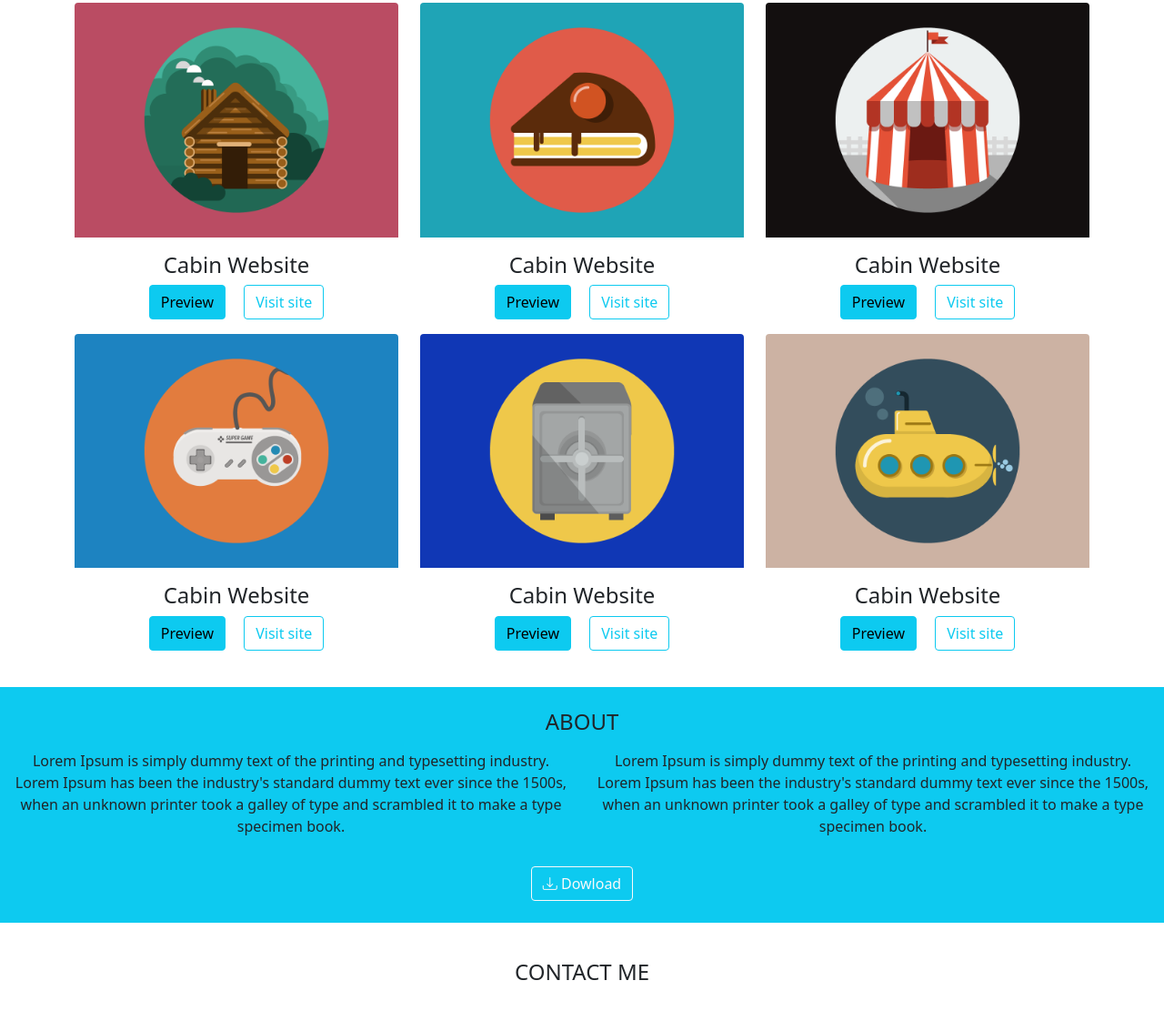
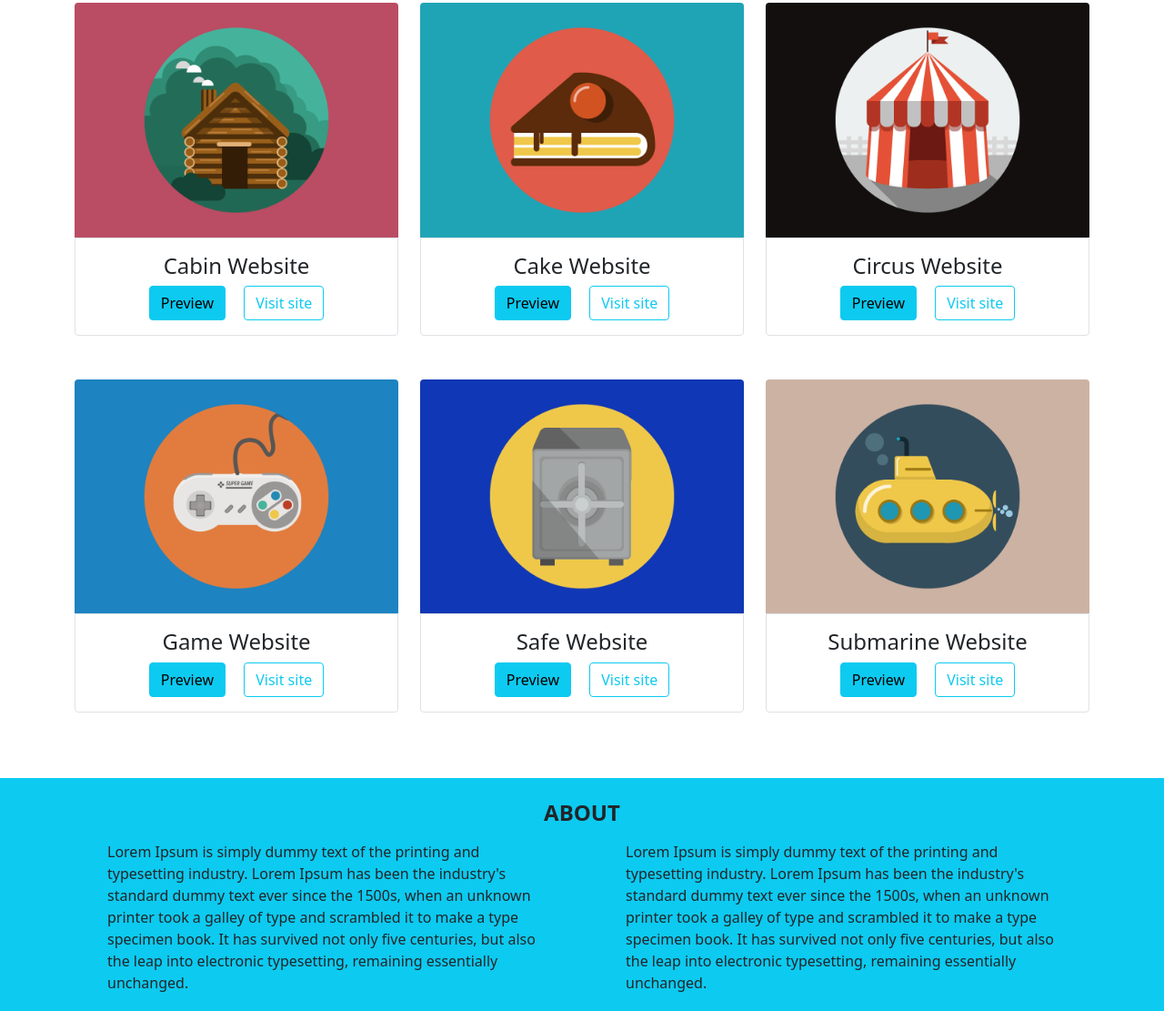
Before and after one commit to Brun096/bootstrap-freelancer, a plain HTML site: page index.html in a window 1280 px wide. Shown: the part 645-1756 px from the top of the page at 91% size. Drawn offline with nearby package versions, Linux system fonts and the light colour scheme.

Commit message:
Infine ho sistemato le misure suelle sezioni

```diff
--- a/index.html
+++ b/index.html
@@ -24,76 +24,100 @@
     <!--INTESTAZIONE-->
     <header>
         <div class="container-fluid bg-info text-center my-0 py-5">
-            <img src="img/undraw_profile_pic_ic5t.svg" alt="" class="w-25">
-            <h1>Bruno Huerta</h1>
+            <img src="img/undraw_profile_pic_ic5t.svg" alt="Profile of Bruno Huerta" class="w-25">
+            <h1 class="fw-bold">Bruno Huerta</h1>
             <p>WEB DESIGNER</p>
         </div>
     </header>
     <!--CONTENUTO-->
-    <main class="text-center">
-        <div class="my-4">
-            <h2 class="text-uppercase">Portfolio</h2>
+    <main>
+        <div class="my-4 text-center">
+            <h2 class="text-uppercase fw-bold">Portfolio</h2>
         </div>
         <!--GALLERIA-->
         <section class="container">
             <div class="row">
-                <div class="col-4">
-                    <img src="img/portfolio/cabin.png" alt="" class="w-100 rounded-top">
-                    <div class="my-3">
-                        <h4>Cabin Website</h4>
-                        <div class="col-12">
-                            <button type="button" class="btn btn-info mx-2">Preview</button>
-                            <button type="button" class="btn btn-outline-info mx-2">Visit site</button>
+                <div class="col-4 mb-5">
+                    <div class="text-center">
+                        <img src="img/portfolio/cabin.png" alt="Cabin Photo" class="w-100 rounded-top">
+                        <div class="border rounded-bottom">
+                            <div class="my-3">
+                                <h4>Cabin Website</h4>
+                                <div class="col-12">
+                                    <button type="button" class="btn btn-info mx-2">Preview</button>
+                                    <button type="button" class="btn btn-outline-info mx-2">Visit site</button>
+                                </div>
+                            </div>
                         </div>
                     </div>
                 </div>
-                <div class="col-4">
-                    <img src="img/portfolio/cake.png" alt="" class="w-100 rounded-top">
-                    <div class="my-3">
-                        <h4>Cabin Website</h4>
-                        <div class="col-12">
-                            <button type="button" class="btn btn-info mx-2">Preview</button>
-                            <button type="button" class="btn btn-outline-info mx-2">Visit site</button>
+                <div class="col-4 mb-5">
+                    <div class="text-center">
+                        <img src="img/portfolio/cake.png" alt="Cake Photo" class="w-100 rounded-top">
+                        <div class="border rounded-bottom">
+                            <div class="my-3">
+                                <h4>Cake Website</h4>
+                                <div class="col-12">
+                                    <button type="button" class="btn btn-info mx-2">Preview</button>
+                                    <button type="button" class="btn btn-outline-info mx-2">Visit site</button>
+                                </div>
+                            </div>
                         </div>
                     </div>
                 </div>
-                <div class="col-4">
-                    <img src="img/portfolio/circus.png" alt="" class="w-100 rounded-top">
-                    <div class="my-3">
-                        <h4>Cabin Website</h4>
-                        <div class="col-12">
-                            <button type="button" class="btn btn-info mx-2">Preview</button>
-                            <button type="button" class="btn btn-outline-info mx-2">Visit site</button>
+                <div class="col-4 mb-5">
+                    <div class="text-center">
+                        <img src="img/portfolio/circus.png" alt="Circus Photo" class="w-100 rounded-top">
+                        <div class="border rounded-bottom">
+                            <div class="my-3">
+                                <h4>Circus Website</h4>
+                                <div class="col-12">
+                                    <button type="button" class="btn btn-info mx-2">Preview</button>
+                                    <button type="button" class="btn btn-outline-info mx-2">Visit site</button>
+                                </div>
+                            </div>
                         </div>
                     </div>
                 </div>
-                <div class="col-4">
-                    <img src="img/portfolio/game.png" alt="" class="w-100 rounded-top">
-                    <div class="my-3">
-                        <h4>Cabin Website</h4>
-                        <div class="col-12">
-                            <button type="button" class="btn btn-info mx-2">Preview</button>
-                            <button type="button" class="btn btn-outline-info mx-2">Visit site</button>
+                <div class="col-4 mb-5">
+                    <div class="text-center">
+                        <img src="img/portfolio/game.png" alt="Game Photo" class="w-100 rounded-top">
+                        <div class="border rounded-bottom">
+                            <div class="my-3">
+                                <h4>Game Website</h4>
+                                <div class="col-12">
+                                    <button type="button" class="btn btn-info mx-2">Preview</button>
+                                    <button type="button" class="btn btn-outline-info mx-2">Visit site</button>
+                                </div>
+                            </div>
                         </div>
                     </div>
                 </div>
-                <div class="col-4">
-                    <img src="img/portfolio/safe.png" alt="" class="w-100 rounded-top">
-                    <div class="my-3">
-                        <h4>Cabin Website</h4>
-                        <div class="col-12">
-                            <button type="button" class="btn btn-info mx-2">Preview</button>
-                            <button type="button" class="btn btn-outline-info mx-2">Visit site</button>
+                <div class="col-4 mb-5">
+                    <div class="text-center">
+                        <img src="img/portfolio/safe.png" alt="Safe Photo" class="w-100 rounded-top">
+                        <div class="border rounded-bottom">
+                            <div class="my-3">
+                                <h4>Safe Website</h4>
+                                <div class="col-12">
+                                    <button type="button" class="btn btn-info mx-2">Preview</button>
+                                    <button type="button" class="btn btn-outline-info mx-2">Visit site</button>
+                                </div>
+                            </div>
                         </div>
                     </div>
                 </div>
-                <div class="col-4">
-                    <img src="img/portfolio/submarine.png" alt="" class="w-100 rounded-top">
-                    <div class="my-3">
-                        <h4>Cabin Website</h4>
-                        <div class="col-12">
-                            <button type="button" class="btn btn-info mx-2">Preview</button>
-                            <button type="button" class="btn btn-outline-info mx-2">Visit site</button>
+                <div class="col-4 mb-5">
+                    <div class="text-center">
+                        <img src="img/portfolio/submarine.png" alt="Submarine Photo" class="w-100 rounded-top">
+                        <div class="border rounded-bottom">
+                            <div class="my-3">
+                                <h4>Submarine Website</h4>
+                                <div class="col-12">
+                                    <button type="button" class="btn btn-info mx-2">Preview</button>
+                                    <button type="button" class="btn btn-outline-info mx-2">Visit site</button>
+                                </div>
+                            </div>
                         </div>
                     </div>
                 </div>
@@ -102,33 +126,33 @@
 
         </section>
         <!--SU_DI_NOI-->
-        <section class="container-fluid bg-info  py-4 my-4">
-            <div>
-                <h4 class="text-uppercase">About</h4>
-                <div class="row my-3">
-                    <div class="col-6">
+        <section class="container-fluid bg-info  py-4 my-4 text-center">
+            <div class="container">
+                <h4 class="text-uppercase fw-bold">About</h4>
+                <div class="row my-3  text-start">
+                    <div class="col-6 px-5">
                         <p>Lorem Ipsum is simply dummy text of the printing and typesetting industry. Lorem Ipsum has
-                            been
-                            the industry's standard dummy text ever since the 1500s, when an unknown printer took a
-                            galley
-                            of type and scrambled it to make a type specimen book.</p>
+                            been the industry's standard dummy text ever since the 1500s, when an unknown printer took a
+                            galley of type and scrambled it to make a type specimen book. It has survived not only five
+                            centuries, but also the leap into electronic typesetting, remaining essentially unchanged.
+                        </p>
                     </div>
-                    <div class="col-6">
+                    <div class="col-6 px-5">
                         <p>Lorem Ipsum is simply dummy text of the printing and typesetting industry. Lorem Ipsum has
-                            been
-                            the industry's standard dummy text ever since the 1500s, when an unknown printer took a
-                            galley
-                            of type and scrambled it to make a type specimen book.</p>
+                            been the industry's standard dummy text ever since the 1500s, when an unknown printer took a
+                            galley of type and scrambled it to make a type specimen book. It has survived not only five
+                            centuries, but also the leap into electronic typesetting, remaining essentially unchanged.
+                        </p>
                     </div>
                 </div>
                 <button type="button" class="btn btn-outline-light"><i class="bi bi-download"></i>&nbsp;Dowload</button>
             </div>
         </section>
         <!--CONTATTI-->
-        <section class="container">
+        <section id="contact" class="container">
             <div class="bg-white h-100">
-                <h4 class="text-uppercase p-3 text-center text-uppercase">contact me</h4>
-                <form action="#" class="row p-3 gy-2">
+                <h4 class="text-uppercase p-0 text-center text-uppercase fw-bold">contact me</h4>
+                <form action="#" class="row p-1 gy-2">
                     <!-- first name-->
                     <div class="col-6">
                         <label class="form-label" for="first-name">First name</label>
@@ -161,29 +185,34 @@
                             placeholder="Enter your message here..."></textarea>
                     </div>
                     <!--button-->
-                    <div class="col-12">
+                    <div class="col-12 text-center">
                         <button type="button" class="btn btn-info"><i class="bi bi-send"></i>&nbsp;Send</button>
                     </div>
                 </form>
             </div>
         </section>
     </main>
-    <footer class="bg-dark bg-gradient container-fluid py-4">
+    <footer class="bg-dark bg-gradient container-fluid py-3">
         <!--LOACTION_E_SOCIAL-->
         <div class="text-white-50 text-center">
             <div class="row">
-                <div class="col-6">
+                <div class="col-6 pt-2">
                     <h6 class="text-uppercase">Location</h6>
                     <p>2215 John Daniel Drive <br>
                         Clark, MO 65243</p>
                 </div>
-                <div class="col-6">
+                <div class="col-6 pt-2">
                     <h6 class="text-uppercase">around the web</h6>
                     <div class="my-3">
-                        <span class="border rounded px-2 py-1"><i class="bi bi-facebook"></i></span>
-                        <span class="border rounded px-2 py-1"><i class="bi bi-twitter"></i></span>
-                        <span class="border rounded px-2 py-1"><i class="bi bi-linkedin"></i></span>
-                        <span class="border rounded px-2 py-1"><i class="bi bi-instagram"></i></span>
+                        <button type="button" class="btn btn-outline-secondary mx-1"><i
+                                class="bi bi-facebook"></i></button>
+                        <button type="button" class="btn btn-outline-secondary mx-1"><i
+                                class="bi bi-twitter"></i></button>
+                        <button type="button" class="btn btn-outline-secondary mx-1"><i
+                                class="bi bi-linkedin"></i></button>
+                        <button type="button" class="btn btn-outline-secondary mx-1"><i
+                                class="bi bi-instagram"></i></button>
+
                     </div>
                 </div>
             </div>
```
